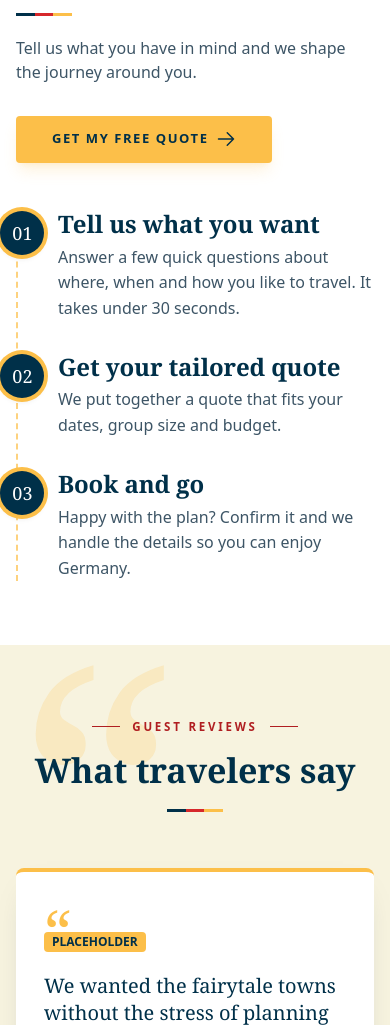
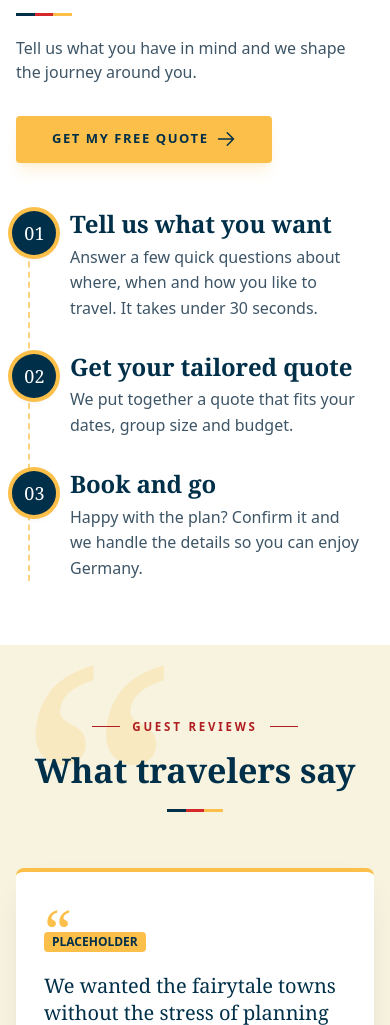
Before and after one commit to xfranzce/go-germany-tours, a Laravel app: page /tours/self-drive in a window 390 px wide. Shown: the part 4074-5099 px from the top of the page. Run offline with Laravel 12, Linux system fonts and the light colour scheme; data comes from the database, SQL or seed files in the repository; data that the repository does not hold is empty; style sheets or scripts are compiled from the project's sources; parts of the project's set-up code (start-up, migrations or seed data) failed here and were passed over; some libraries are stand-ins or nearby versions; some web fonts are replaced.

Commit message:
How it works: mobile side spacing
Co-Authored-By: Claude Sonnet 5.5 <noreply@anthropic.com>

```diff
--- a/resources/views/partials/sections/how.blade.php
+++ b/resources/views/partials/sections/how.blade.php
@@ -14,7 +14,7 @@
         </div>
 
         {{-- mobile / tablet: vertical route --}}
-        <ol class="relative space-y-8 border-l-2 border-dashed border-brand-gold/70 pl-10 lg:hidden">
+        <ol class="relative mx-3 space-y-8 border-l-2 border-dashed border-brand-gold/70 pl-10 sm:mx-6 lg:hidden">
             @foreach($how as $n => [$t, $d])
                 <li class="relative">
                     <span class="absolute -left-[3.6rem] top-0 grid size-11 place-items-center rounded-full bg-brand-navy font-display text-lg text-white ring-4 ring-brand-gold shadow-md" aria-hidden="true">{{ sprintf('%02d', $n + 1) }}</span>
```
